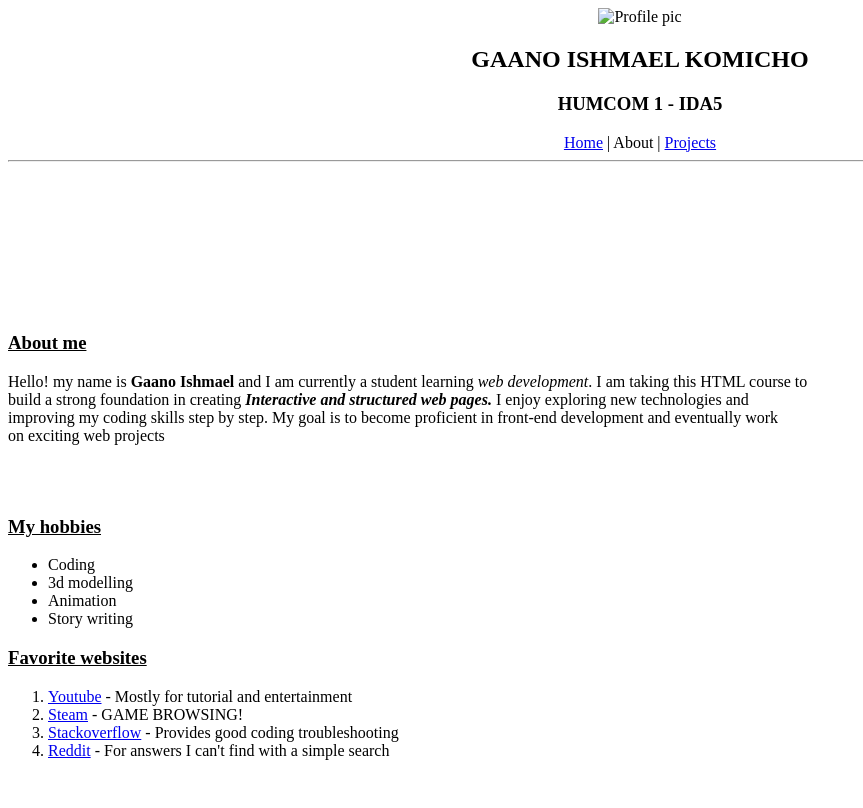
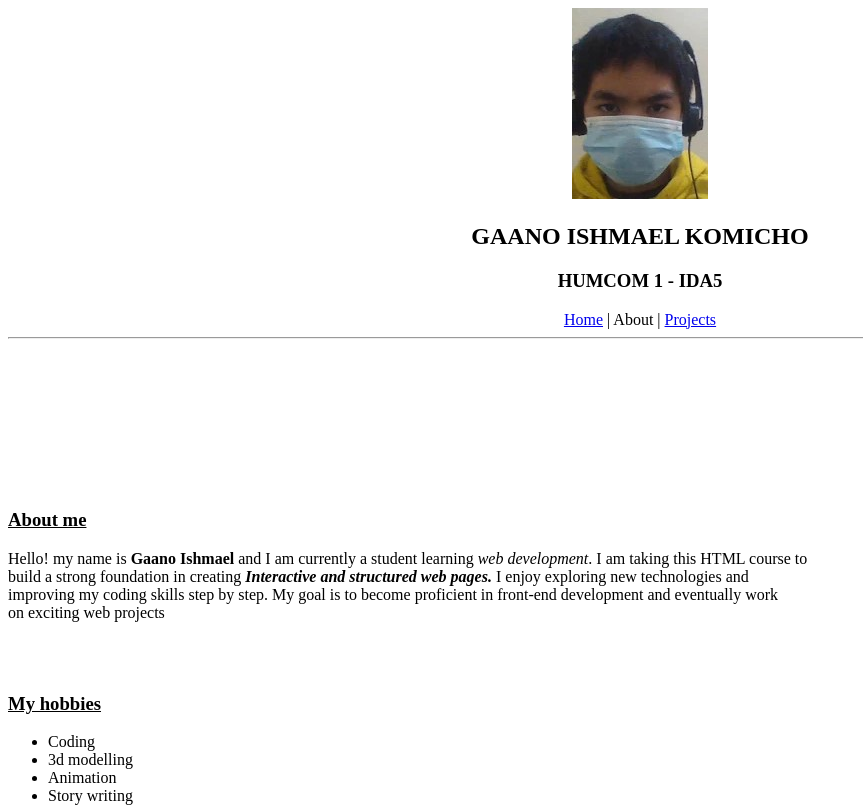
Before and after one commit to Gaano-Ishmael/HUMCOM1Lab, a plain HTML site: page index.html in a window 1280 px wide. Shown: the top 808 px of the page, without its empty margins (0-863 px from the left). Drawn offline with Linux system fonts and the light colour scheme.

Commit message:
updated files

```diff
--- a/index.html
+++ b/index.html
@@ -6,7 +6,7 @@
     <title>Laboratory Exam - Gaano Ishmael Komicho</title>
 
      <table>
-<center><img src="Images/PFP.jpg" alt="Profile pic"></center>
+<center><img src="PFP.jpg" alt="Profile pic"></center>
         <CENter><h2>GAANO ISHMAEL KOMICHO</h2></CENter>
         <center><h3>HUMCOM 1 - IDA5</h3></center>
 
```
